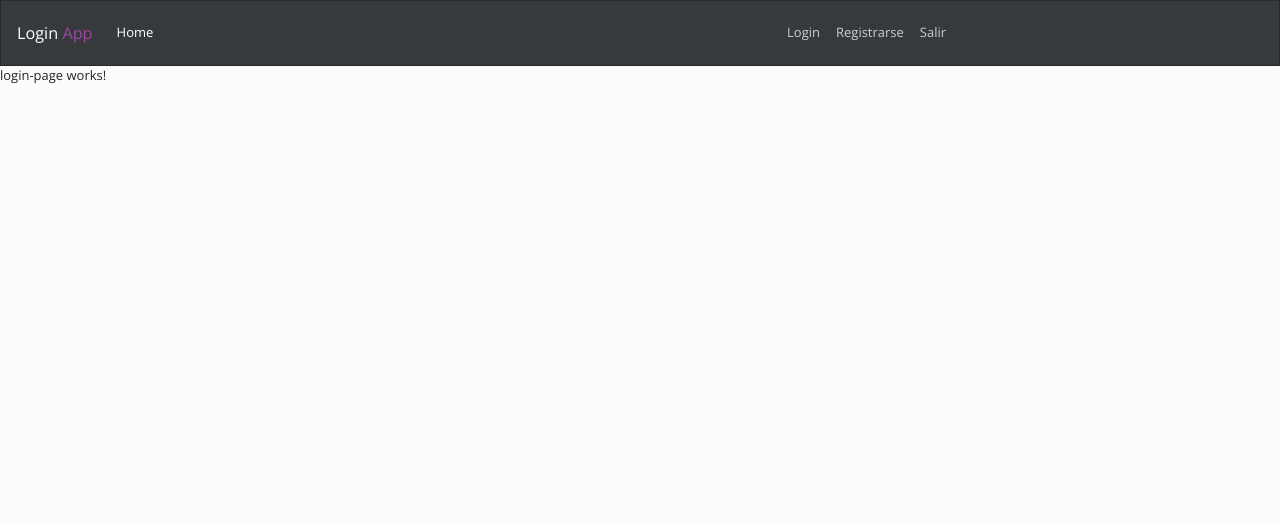
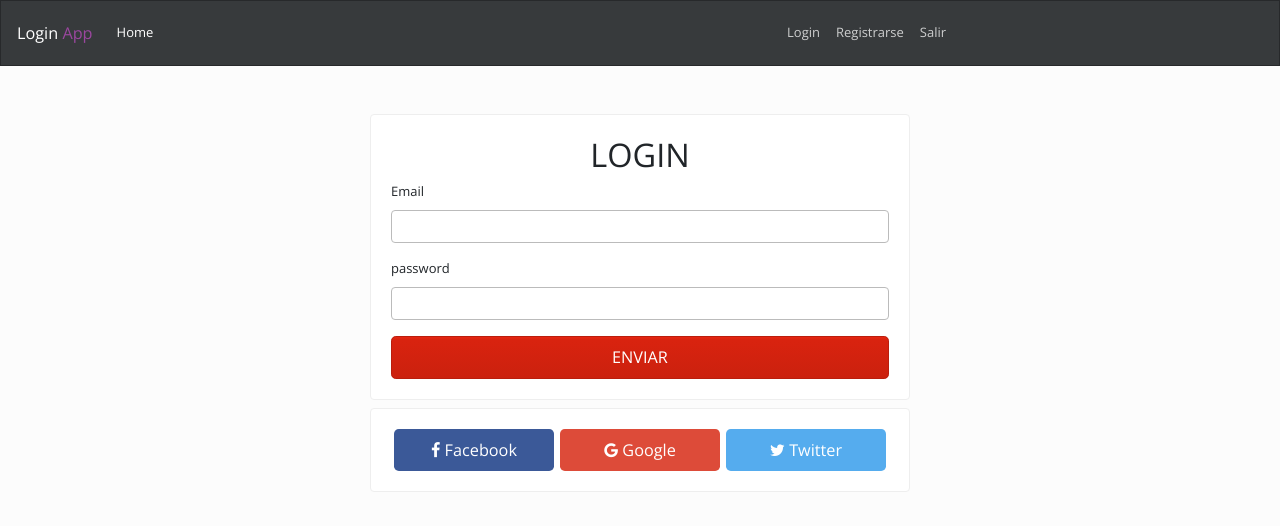
Before and after one commit to rafaelhecr/angular-byte-login, an Angular app: page /login in a window 1280 px wide. Shown: the top 526 px of the page. Built offline with nearby package versions, Linux system fonts and the light colour scheme.

Commit message:
Maquetacion lista

```diff
--- a/src/app/app.component.html
+++ b/src/app/app.component.html
@@ -1,2 +1,4 @@
 <app-navbar></app-navbar>
-<router-outlet></router-outlet>
+<div class="container">
+    <router-outlet></router-outlet>
+</div>
--- a/src/app/componentes/home-page/home-page.component.html
+++ b/src/app/componentes/home-page/home-page.component.html
@@ -1 +1,9 @@
-<p>home-page works!</p>
+<div class="jumbotron">
+    <h1 class="display-3">Home</h1>
+    <p class="lead">This is a simple hero unit, a simple jumbotron-style component for calling extra attention to featured content or information.</p>
+    <hr class="my-4">
+    <p>It uses utility classes for typography and spacing to space content out within the larger container.</p>
+    <p class="lead">
+      <a class="btn btn-primary btn-lg" href="#" role="button">Learn more</a>
+    </p>
+  </div>
--- a/src/app/componentes/login-page/login-page.component.html
+++ b/src/app/componentes/login-page/login-page.component.html
@@ -1 +1,32 @@
-<p>login-page works!</p>
+<div class="row">
+    <div class="col-md-6 mx-auto mt-5">
+        <div class="card">
+            <div class="card-body">
+                <h1 class="text-center">LOGIN</h1>
+                <form>
+                    <div class="form-group">
+                        <label for="email">Email</label>
+                        <input type="email" name="email" id="email" class="form-control">
+                    </div>
+                    <div class="form-group">
+                        <label for="">password</label>
+                        <input type="password" name="password" id="password" class="form-control">
+                    </div>
+                    <input type="button" value="ENVIAR" class="btn btn-primary btn-block btn-lg">
+                </form>
+            </div>
+        </div>
+    </div>
+</div>
+
+<div class="row">
+    <div class="col-md-6 mx-auto mt-2">
+        <div class="card">
+            <div class="card-body d-flex justify-content-around">
+                <button class="btn btn-lg btn-facebook"><i class="fa fa-facebook"></i> Facebook</button>
+                <button class="btn btn-lg btn-google"><i class="fa fa-google"></i> Google</button>
+                <button class="btn btn-lg btn-twitter"><i class="fa fa-twitter"></i> Twitter</button>
+            </div>
+        </div>
+    </div>
+</div>
--- a/src/app/componentes/login-page/login-page.component.scss
+++ b/src/app/componentes/login-page/login-page.component.scss
@@ -0,0 +1,18 @@
+.btn{
+    width: 32%;
+}
+
+.btn-facebook{
+    background: #3b5998;
+    color: #ffffff;
+}
+
+.btn-google{
+    background: #dd4b39;
+    color: #ffffff;
+}
+
+.btn-twitter{
+    background: #55acee;
+    color: #ffffff;
+}
--- a/src/app/componentes/not-found-page/not-found-page.component.html
+++ b/src/app/componentes/not-found-page/not-found-page.component.html
@@ -1 +1,11 @@
-<p>not-found-page works!</p>
+<div class="row mt-3">
+    <div class="col-md-6 mx-auto text-center">
+        <div class="card">
+            <h1>Oh no!</h1>
+            <h2>404 Página no encontrada</h2>
+            <div class="card-body">
+                <a href="/" class="btn btn-primary btn-lg"><i class="fa fa-home"></i> Ir a la página principal</a>
+            </div>
+        </div>
+    </div>
+</div>
--- a/src/app/componentes/privado-page/privado-page.component.html
+++ b/src/app/componentes/privado-page/privado-page.component.html
@@ -1 +1,9 @@
-<p>privado-page works!</p>
+<div class="jumbotron">
+    <h1 class="display-3">Zona Privada</h1>
+    <p class="lead">This is a simple hero unit, a simple jumbotron-style component for calling extra attention to featured content or information.</p>
+    <hr class="my-4">
+    <p>It uses utility classes for typography and spacing to space content out within the larger container.</p>
+    <p class="lead">
+      <a class="btn btn-primary btn-lg" href="#" role="button">Learn more</a>
+    </p>
+  </div>
--- a/src/app/componentes/register-page/register-page.component.html
+++ b/src/app/componentes/register-page/register-page.component.html
@@ -1 +1,20 @@
-<p>register-page works!</p>
+<div class="row">
+        <div class="col-md-6 mx-auto mt-5">
+            <div class="card">
+                <div class="card-body">
+                    <h1 class="text-center">REGISTRO</h1>
+                    <form>
+                        <div class="form-group">
+                            <label for="email">Email</label>
+                            <input type="email" name="email" id="email" class="form-control">
+                        </div>
+                        <div class="form-group">
+                            <label for="">password</label>
+                            <input type="password" name="password" id="password" class="form-control">
+                        </div>
+                        <input type="button" value="ENVIAR" class="btn btn-primary btn-block btn-lg">
+                    </form>
+                </div>
+            </div>
+        </div>
+    </div>
```
